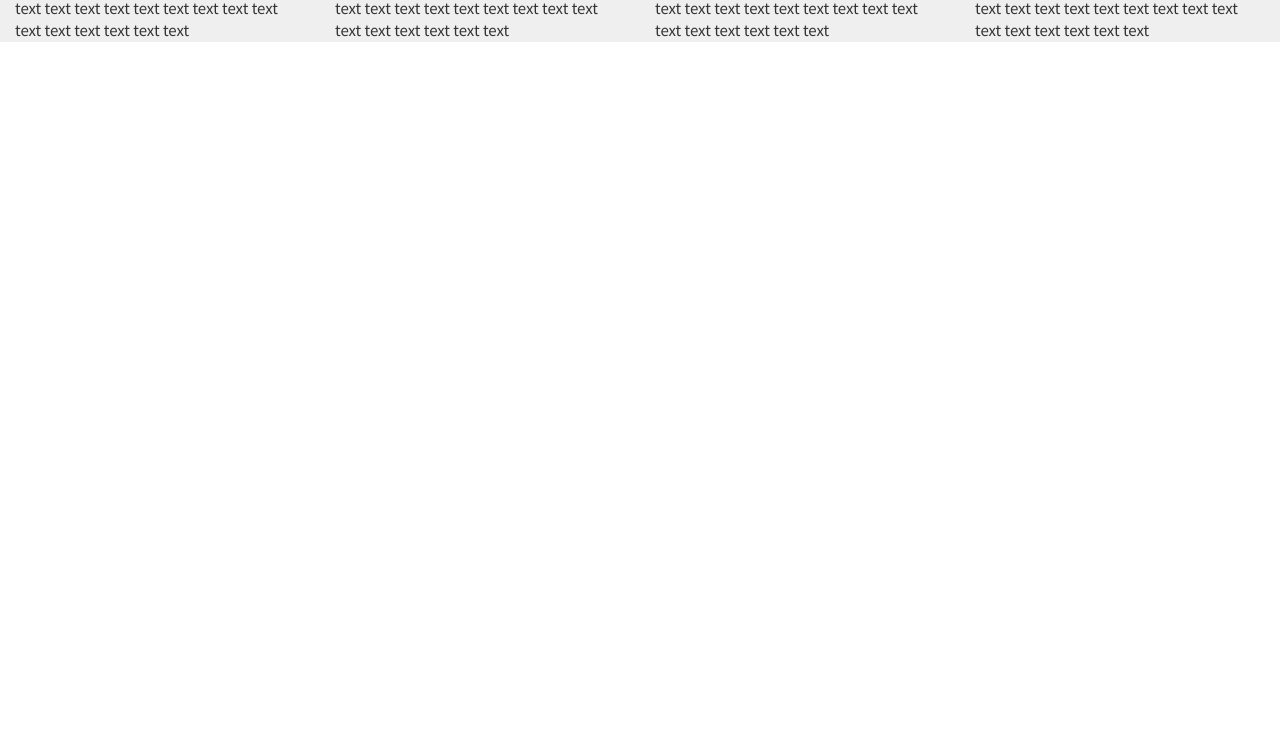
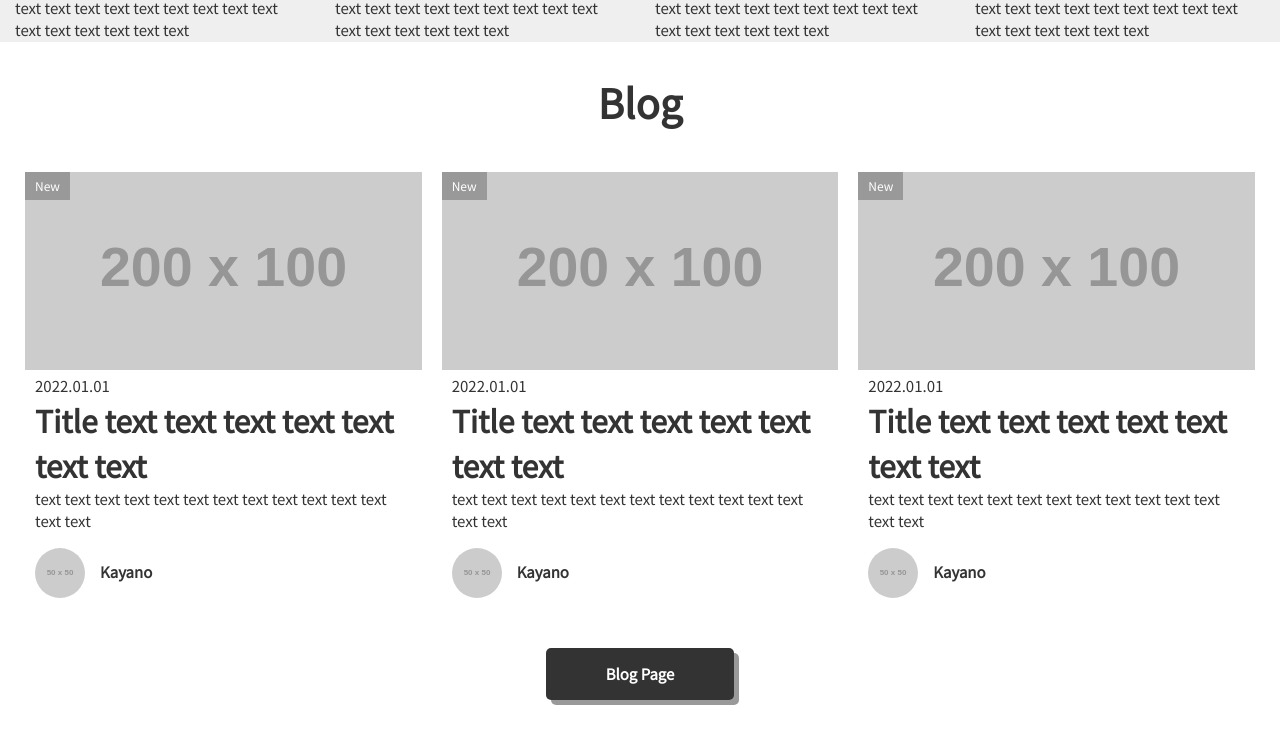
Before and after one commit to shumpei-kayano/html-css-tutorial, a plain HTML site: page 4.ex/index.html in a window 1280 px wide. Shown: the part 730-1460 px from the top of the page. Before the commit the page ends 800 px from the top, so only its background shows below. Drawn offline with Linux system fonts and the light colour scheme; files that its build step writes are made by us from their sources; placeholder pictures from the web are drawn by us.

Commit message:
Blogの作成

```diff
--- a/4.ex/assets/css/_base.scss
+++ b/4.ex/assets/css/_base.scss
@@ -12,14 +12,14 @@ body {
     padding: 0;
     align-items: center; //垂直方向中央揃え
     justify-content: center; // 水平方向中央揃え
-    .grid-item {
+    &__item {
             list-style: none;
         }
  }
 
 //  Bootstrapライクなカラムレイアウト設定
  .grid-col {
-    width: 100%;
+    // width: 100%;
     &--col-2 {
         width: 50%;
     }
@@ -31,3 +31,22 @@ body {
     }
 
  }
+
+ // section
+ .section {
+     padding: 30px 15px;
+
+     &--secondary {
+         background: $gray;
+     }
+     &__headline {
+        text-align: center;
+        font-size: 40px;
+        font-weight: bold;
+        margin: 0 0 40px;
+     }
+     &__button {
+        margin-top: 40px;
+        text-align: center;
+     }
+ }
--- a/4.ex/assets/css/_components.scss
+++ b/4.ex/assets/css/_components.scss
@@ -0,0 +1,60 @@
+//card
+.card {
+    padding: 0 10px;
+    &__link {
+        display: block; //aタグでカードなのでblock要素にした
+        color: $black;
+        text-decoration: none;
+        position: relative; // 親要素にrelative newをつけたい
+        // transition: transition-propertyの値 transition-durationの値 transition-delayの値 transition-timing-functionの値;
+        // 例）transition: all 0.5s 0s ease;
+        transition: background-color .25s;
+        &:hover {
+            background-color: #eee;
+        }
+    }
+    &__label{
+        top: 0; // relativeの親要素から相対的に動かせる
+        left: 0;
+        position: absolute; // 子要素にabsolute
+        background-color: $gray-darker;
+        color: white;
+        display: block;
+        padding: 5px 10px;
+        font-size: 12px;
+    }
+    &__img {
+        width: 100%;
+        height: auto; //横幅に合わせて比率を守る
+    }
+    &__info {
+        padding: 5px 10px;
+    }
+    &__time {
+
+    }
+    &__headline {
+        margin: 0;
+    }
+    &__discription {
+        margin: 0;
+    }
+}
+
+.button {
+    display: inline-block; //横並びができ、かつpadding・marginを持つことができる
+    color: white;
+    font-weight: bold;
+    padding: 15px 60px;
+    text-decoration: none;
+    text-align: center;
+    border-radius: 5px;
+    box-shadow: 5px 5px 0 $gray-darker; // x軸 y軸 ぼかし 色
+    transition: box-shadow .25s;
+    &--black {
+        background-color: $black;
+    }
+    &:hover {
+        box-shadow: 0 0 0 $gray-darker;
+    }
+}
--- a/4.ex/assets/css/_projects.scss
+++ b/4.ex/assets/css/_projects.scss
@@ -1,16 +1,3 @@
-// section
-.section{
-    padding: 30px 15px;
-    &--secondary {
-        background: $gray;
-    }
-}
-.section-headline{
-    text-align: center;
-    font-size: 40px;
-    font-weight: bold;
-    margin: 0 0 40px;
-}
 
 // about
 .about{
@@ -27,22 +14,35 @@
     margin: 0 0 20px;
     font-size: 30px;
 }
-.about-discription{
 
-}
 
 .future {
     text-align: center;
     padding: 0 15px;
-    &--headline {
+    &__headline {
         font-weight: bold;
         margin: 0 0 20px;
     }
-    &--img {
 
-    }
-    &--discription {
+    &__discription {
         text-align: left;
         margin: 0;
     }
 }
+
+.avator {
+    display: flex;
+    flex-direction: row-reverse; //順番を逆にする
+    justify-content: start; // 水平方向 左揃え
+    align-items: center; // 垂直方向 中央揃え
+    padding: 10px;
+    &__name {
+        font-weight: bold;
+        padding-left: 15px;
+    }
+    &__img {
+        margin: 0;
+        border-radius: 50%;
+        overflow: hidden; // 画像に対してborder-radiusを設定したいときは設定する
+    }
+}
--- a/4.ex/assets/css/_valiables.scss
+++ b/4.ex/assets/css/_valiables.scss
@@ -1,3 +1,4 @@
 //coloer
 $black : #333; //333や111が薄い黒で目に優しいと言われている
 $gray : #efefef;
+$gray-darker : #999;
--- a/4.ex/index.html
+++ b/4.ex/index.html
@@ -21,7 +21,7 @@
     <!-- ------About------- -->
     <section class="section">
         <!-- セクショニングコンテンツの中のh1はレベルが一個下がるので入れてもOK -->
-        <h1 class="section-headline">About</h1>
+        <h1 class="section__headline">About</h1>
         <figure class="about">
             <img src="https://dummyimage.com/600x400/000/fff" class="about-image" alt="About image">
             <figcaption class="about-caption">
@@ -40,43 +40,110 @@
 
     <!-- ------Future------- -->
     <section class="section--secondary">
-        <h1 class="section-headline">Future</h1>
+        <h1 class="section__headline">Future</h1>
 
         <ul class="grid grid--col-4">
-            <li class="grid-item">
+            <li class="grid__item">
                 <dl class="future">
-                    <dt class="future--headline">1.Great Service</dt>
-                    <dd class="future--img"><img src="./assets/images/001-long-term.png" alt="Great Service"></dd>
-                    <dd class="future--discription">text text text text text text text text text text text text text text text </dd>
+                    <dt class="future__headline">1.Great Service</dt>
+                    <dd class="future__img"><img src="./assets/images/001-long-term.png" alt="Great Service"></dd>
+                    <dd class="future__discription">text text text text text text text text text text text text text text text </dd>
                 </dl>
             </li>
-            <li class="grid-item">
+            <li class="grid__item">
                 <dl class="future">
-                    <dt class="future--headline">2.High Performance</dt>
-                    <dd class="future--img"><img src="./assets/images/002-development.png" alt="High Performance"></dd>
-                    <dd class="future--discription">text text text text text text text text text text text text text text text </dd>
+                    <dt class="future__headline">2.High Performance</dt>
+                    <dd class="future__img"><img src="./assets/images/002-development.png" alt="High Performance"></dd>
+                    <dd class="future__discription">text text text text text text text text text text text text text text text </dd>
                 </dl>
             </li>
-            <li class="grid-item">
+            <li class="grid__item">
                 <dl class="future">
-                    <dt class="future--headline">3.Strong Responsibility</dt>
-                    <dd class="future--img"><img src="./assets/images/003-idea.png" alt="Strong Responsibility"></dd>
-                    <dd class="future--discription">text text text text text text text text text text text text text text text </dd>
+                    <dt class="future__headline">3.Strong Responsibility</dt>
+                    <dd class="future__img"><img src="./assets/images/003-idea.png" alt="Strong Responsibility"></dd>
+                    <dd class="future__discription">text text text text text text text text text text text text text text text </dd>
                 </dl>
             </li>
-            <li class="grid-item">
+            <li class="grid__item">
                 <dl class="future">
-                    <dt class="future--headline">4.Excellent Technology</dt>
-                    <dd class="future--img"><img src="./assets/images/004-predictive-chart.png" alt="Excellent Technology"></dd>
-                    <dd class="future--discription">text text text text text text text text text text text text text text text </dd>
+                    <dt class="future__headline">4.Excellent Technology</dt>
+                    <dd class="future__img"><img src="./assets/images/004-predictive-chart.png" alt="Excellent Technology"></dd>
+                    <dd class="future__discription">text text text text text text text text text text text text text text text </dd>
                 </dl>
             </li>
 
         </ul>
     </section>
 
-
-
+    <!-- -----Blog------- -->
+    <section class="section">
+        <h1 class="section__headline">Blog</h1>
+        <ul class="grid grid--col-3">
+            <li class="grid__item">
+                <!-- articleは一塊のコンテンツの時に使う -->
+                <article class="card">
+                    <a href="#" class="card__link">
+                        <span class="card__label">New</span>
+                        <img class="card__img" src="https://dummyimage.com/200x100/000/fff" alt="thumbnail">
+                        <div class="card__info">
+                            <time class="card__time" datetime="2022-01-01">2022.01.01</time>
+                            <h1 class="card__headline">Title text text text text text text text</h1>
+                            <p class="card__discription">text text text text text text text text text text text text text text</p>
+                        </div>
+                        <dl class="avator">
+                            <dl class="avator__name">Kayano</dl>
+                            <dd class="avator__img">
+                                <img src="https://dummyimage.com/50x50/000/fff" alt="Author">
+                            </dd>
+                        </dl>
+                    </a>
+                </article>
+            </li>
+            <li class="grid__item">
+                <!-- articleは一塊のコンテンツの時に使う -->
+                <article class="card">
+                    <a href="#" class="card__link">
+                        <span class="card__label">New</span>
+                        <img class="card__img" src="https://dummyimage.com/200x100/000/fff" alt="thumbnail">
+                        <div class="card__info">
+                            <time class="card__time" datetime="2022-01-01">2022.01.01</time>
+                            <h1 class="card__headline">Title text text text text text text text</h1>
+                            <p class="card__discription">text text text text text text text text text text text text text text</p>
+                        </div>
+                        <dl class="avator">
+                            <dl class="avator__name">Kayano</dl>
+                            <dd class="avator__img">
+                                <img src="https://dummyimage.com/50x50/000/fff" alt="Author">
+                            </dd>
+                        </dl>
+                    </a>
+                </article>
+            </li>
+            <li class="grid__item">
+                <!-- articleは一塊のコンテンツの時に使う -->
+                <article class="card">
+                    <a href="#" class="card__link">
+                        <span class="card__label">New</span>
+                        <img class="card__img" src="https://dummyimage.com/200x100/000/fff" alt="thumbnail">
+                        <div class="card__info">
+                            <time class="card__time" datetime="2022-01-01">2022.01.01</time>
+                            <h1 class="card__headline">Title text text text text text text text</h1>
+                            <p class="card__discription">text text text text text text text text text text text text text text</p>
+                        </div>
+                        <dl class="avator">
+                            <dl class="avator__name">Kayano</dl>
+                            <dd class="avator__img">
+                                <img src="https://dummyimage.com/50x50/000/fff" alt="Author">
+                            </dd>
+                        </dl>
+                    </a>
+                </article>
+            </li>
+        </ul>
+        <div class="section__button">
+            <a href="#" class="button button--black">Blog Page</a>
+        </div>
+    </section>
     <script src="./assets/js/app.js"></script>
 </body>
 </html>
```
Also changed, not shown: 4.ex/assets/css/style.css, 1 other file.
